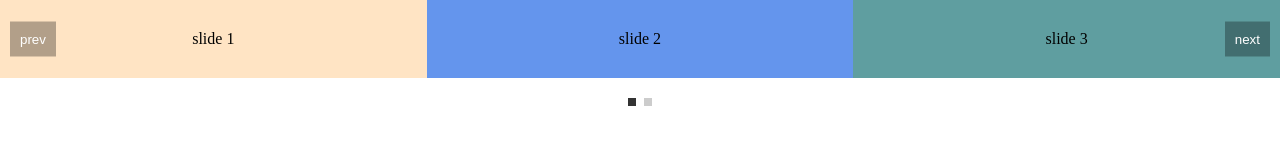
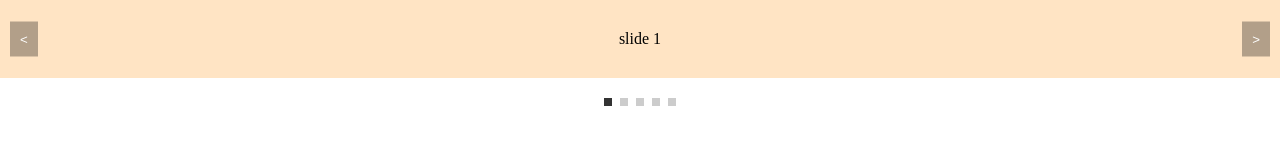
Before and after one commit to PhamHuy15/slidezy, a website: page index.html in a window 1280 px wide. Drawn offline with Linux system fonts and the light colour scheme.

Commit message:
fix slideBy and add autoPlay

```diff
--- a/index.html
+++ b/index.html
@@ -49,14 +49,18 @@
             <div class="slide-3">slide 3</div>
             <div class="slide-4">slide 4</div>
             <div class="slide-5">slide 5</div>
-            <div class="slide-6">slide 6</div>
         </div>
+
+        <!-- <button class="prev-btn">prev</button>
+        <button class="next-btn">next</button> -->
 
         <script src="./src/slidezy.js"></script>
         <script>
             const mySlider = new Slidezy('#my-slider', {
-                items: 3,
+                items: 1,
                 loop: true,
+                autoPlay: true,
+                autoPlayTimeout: 1000,
             });
         </script>
     </body>
--- a/src/slidezy.css
+++ b/src/slidezy.css
@@ -1,6 +1,6 @@
 .slidezy-wrapper {
+    overflow: hidden;
     width: 100%;
-    overflow: hidden;
 }
 
 .slidezy-content {
--- a/src/slidezy.js
+++ b/src/slidezy.js
@@ -11,6 +11,14 @@ function Slidezy(selector, options = {}) {
             speed: 300,
             loop: false,
             nav: true,
+            controls: true,
+            controlText: ['<', '>'],
+            prevButton: null,
+            nextButton: null,
+            slideBy: 1,
+            autoPlay: false,
+            autoPlayTimeout: 3000,
+            autoPlayHoverPause: true,
         },
         options,
     );
@@ -26,8 +34,36 @@ Slidezy.prototype._init = function () {
 
     this._createContent();
     this._createTrack();
-    this._createControl();
+
+    if (this.otp.controls) {
+        this._createControl();
+    }
+
     this._createNav();
+
+    if (this.otp.autoPlay) {
+        this._startAutoPlay();
+
+        if (this.otp.autoPlayHoverPause) {
+            this.container.onmouseenter = () => this._stopAutoPlay();
+            this.container.onmouseleave = () => this._startAutoPlay();
+        }
+    }
+};
+
+Slidezy.prototype._startAutoPlay = function () {
+    if (this.autoPlayTimer) return;
+
+    const slideBy = this.otp.slideBy;
+
+    this.autoPlayTimer = setInterval(() => {
+        this.moveSlide(slideBy);
+    }, this.otp.autoPlayTimeout);
+};
+
+Slidezy.prototype._stopAutoPlay = function () {
+    clearInterval(this.autoPlayTimer);
+    this.autoPlayTimer = null;
 };
 
 Slidezy.prototype._createContent = function () {
@@ -42,8 +78,12 @@ Slidezy.prototype._createTrack = function () {
     this.slidezyTrack.className = 'slidezy-track';
 
     if (this.otp.loop) {
-        const cloneHead = this.slides.slice(-this.otp.items).map((slide) => slide.cloneNode(true));
-        const cloneTail = this.slides.slice(0, this.otp.items).map((slide) => slide.cloneNode(true));
+        const cloneHead = this.slides
+            .slice(-this.otp.items)
+            .map((slide) => slide.cloneNode(true));
+        const cloneTail = this.slides
+            .slice(0, this.otp.items)
+            .map((slide) => slide.cloneNode(true));
 
         this.slides = cloneHead.concat(this.slides.concat(cloneTail));
     }
@@ -58,26 +98,43 @@ Slidezy.prototype._createTrack = function () {
 };
 
 Slidezy.prototype._createControl = function () {
-    this.prevBtn = document.createElement('button');
-    this.prevBtn.innerText = 'prev';
+    this.prevBtn = this.otp.prevButton
+        ? document.querySelector(this.otp.prevButton)
+        : document.createElement('button');
 
-    this.nextBtn = document.createElement('button');
-    this.nextBtn.innerText = 'next';
+    this.nextBtn = this.otp.nextButton
+        ? document.querySelector(this.otp.nextButton)
+        : document.createElement('button');
 
-    this.prevBtn.className = 'slidezy-prev';
-    this.nextBtn.className = 'slidezy-next';
+    if (!this.otp.prevButton) {
+        this.prevBtn.innerText = this.otp.controlText[0];
+        this.prevBtn.className = 'slidezy-prev';
+        this.slidezyContent.appendChild(this.prevBtn);
+    }
 
-    this.slidezyContent.append(this.prevBtn, this.nextBtn);
+    if (!this.otp.nextButton) {
+        this.nextBtn.innerText = this.otp.controlText[1];
+        this.nextBtn.className = 'slidezy-next';
+        this.slidezyContent.appendChild(this.nextBtn);
+    }
 
-    this.prevBtn.onclick = () => this.moveSlide(-1);
-    this.nextBtn.onclick = () => this.moveSlide(1);
+    const slideSize =
+        this.otp.slideBy === 'page' ? this.otp.items : this.otp.slideBy;
+
+    this.prevBtn.onclick = () => this.moveSlide(-slideSize);
+    this.nextBtn.onclick = () => this.moveSlide(slideSize);
+};
+
+Slidezy.prototype._getSlideCount = function () {
+    return this.slides.length - (this.otp.loop ? this.otp.items * 2 : 0);
 };
 
 Slidezy.prototype._createNav = function () {
     this.navWrapper = document.createElement('div');
     this.navWrapper.className = 'slidezy-nav';
 
-    this.slidesCount = this.slides.length - this.otp.loop ? this.otp.items * 2 : 0;
+    this.slidesCount = this._getSlideCount();
+
     this.pageCount = Math.ceil(this.slidesCount / this.otp.items);
 
     for (let i = 0; i < this.pageCount; i++) {
@@ -86,7 +143,9 @@ Slidezy.prototype._createNav = function () {
 
         if (i === 0) dot.classList.add('active');
         dot.onclick = () => {
-            this.currentIndex = this.otp.loop ? i * this.otp.items + this.otp.items : i * this.otp.items;
+            this.currentIndex = this.otp.loop
+                ? i * this.otp.items + this.otp.items
+                : i * this.otp.items;
             this._updatePosition();
         };
 
@@ -101,22 +160,26 @@ Slidezy.prototype.moveSlide = function (step) {
     this._inAnimation = true;
 
     const maxIndex = this.slides.length - this.otp.items;
-    this.currentIndex = Math.min(Math.max(this.currentIndex + step, 0), maxIndex);
+    this.currentIndex = Math.min(
+        Math.max(this.currentIndex + step, 0),
+        maxIndex,
+    );
 
     setTimeout(() => {
         if (this.otp.loop) {
-            if (this.currentIndex <= 0) {
-                this.currentIndex = maxIndex - this.otp.items;
+            const slideCount = this._getSlideCount();
+
+            if (this.currentIndex < this.otp.items) {
+                this.currentIndex += slideCount;
                 this._updatePosition(true);
-            } else if (this.currentIndex >= maxIndex) {
-                this.currentIndex = this.otp.items;
+            } else if (this.currentIndex > slideCount) {
+                this.currentIndex -= slideCount;
                 this._updatePosition(true);
             }
         }
         this._inAnimation = false;
-    }, this.otp.speed);
-
-    this._updatePosition();
+    }, this.otp.speed),
+        this._updatePosition();
 };
 
 Slidezy.prototype._updateNav = function () {
@@ -124,7 +187,8 @@ Slidezy.prototype._updateNav = function () {
 
     if (this.otp.loop) {
         const slideCount = this.slides.length - this.otp.items * 2;
-        realIndex = (this.currentIndex - this.otp.items + slideCount) % slideCount;
+        realIndex =
+            (this.currentIndex - this.otp.items + slideCount) % slideCount;
     }
 
     const pageIndex = Math.floor(realIndex / this.otp.items);
@@ -137,7 +201,9 @@ Slidezy.prototype._updateNav = function () {
 };
 
 Slidezy.prototype._updatePosition = function (instant = false) {
-    this.slidezyTrack.style.transition = instant ? 'none' : `transform ${this.otp.speed}ms ease`;
+    this.slidezyTrack.style.transition = instant
+        ? 'none'
+        : `transform ${this.otp.speed}ms ease`;
     this.offset = -(this.currentIndex * (100 / this.otp.items));
     this.slidezyTrack.style.transform = `translateX(${this.offset}%)`;
 
```
Also changed, not shown: slidezy.min.css, slidezy.min.js.
